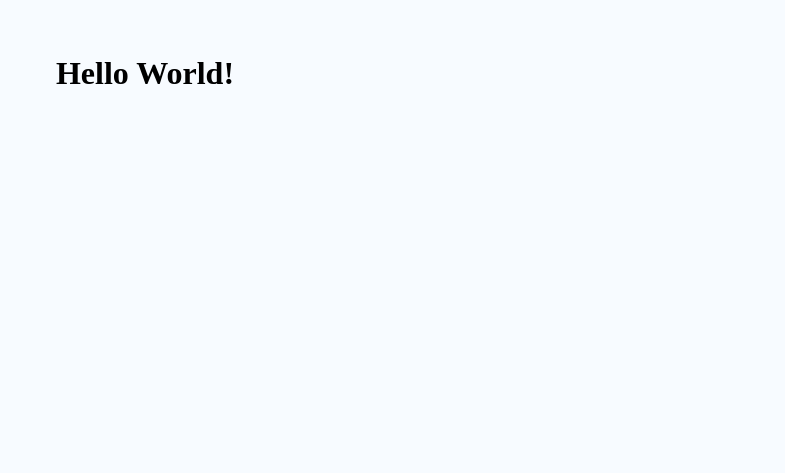
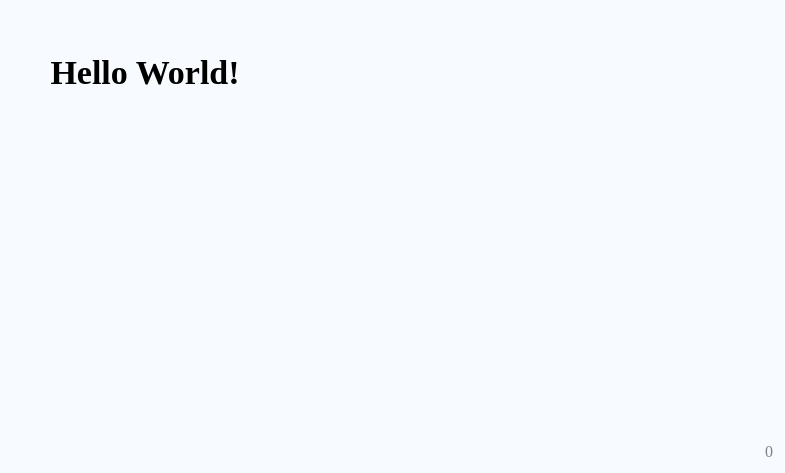
Before and after one commit to AlttiRi/vue-gh-pages-deploy-config, a Vue app: page / in a window 1280 px wide. Shown: the part 327-800 px from the top of the page, without its empty margins (495-1280 px from the left). Built offline with nearby package versions, Linux system fonts and the light colour scheme.

Commit message:
Add `ClickCounter.vue` and `state/core.ts`

```diff
--- a/src/App.vue
+++ b/src/App.vue
@@ -1,9 +1,11 @@
 <template>
   <ColoredText :text="'Hello World!'"/>
+  <ClickCounter/>
 </template>
 
 <script setup>
 import ColoredText from "./components/ColoredText.vue";
+import ClickCounter from "./components/ClickCounter.vue";
 </script>
 
 <style>
--- /dev/null
+++ b/src/components/ClickCounter.vue
@@ -0,0 +1,17 @@
+<template>
+  <div class="counter">{{clickCount}}</div>
+</template>
+
+<script setup>
+import {clickCount} from "../state/core";
+</script>
+
+<style scoped>
+.counter {
+  position: fixed;
+  bottom: 0;
+  right: 0;
+  padding: 12px;
+  color: gray;
+}
+</style>
--- a/src/components/ColoredText.vue
+++ b/src/components/ColoredText.vue
@@ -1,12 +1,13 @@
 <template>
-  <h1 @click="setNewColor">
+  <h1 @click="onClick">
     <span class="text" title="Click on me">{{text}}</span>
   </h1>
 </template>
 
 <script setup lang="ts">
-import {ref, Ref, toRefs} from "vue";
+import {toRefs} from "vue";
 import {getRandomColor, webBlue, webColor} from "../util.js";
+import {clickCount, color} from "../state/core";
 
 const props = defineProps({
   text: {
@@ -15,18 +16,22 @@ const props = defineProps({
   }
 });
 
-const {text} = toRefs(props)
+const {text} = toRefs(props);
 console.log(...webBlue(text.value));
 
-const color: Ref<string> = ref("#000");
 function setNewColor() {
   color.value = getRandomColor();
   console.log(...webColor(text.value, color.value));
+}
+function onClick() {
+  clickCount.value++;
+  setNewColor();
 }
 </script>
 
 <style scoped lang="scss">
 h1 {
+  font-size: 34px;
   .text {
     color: v-bind(color);
     cursor: pointer;
--- /dev/null
+++ b/src/state/core.ts
@@ -0,0 +1,5 @@
+import {Ref, ref} from "vue";
+
+
+export const color:      Ref<string> = ref("hsla(0, 0%, 0%, 1)");
+export const clickCount: Ref<number> = ref(0);
```
